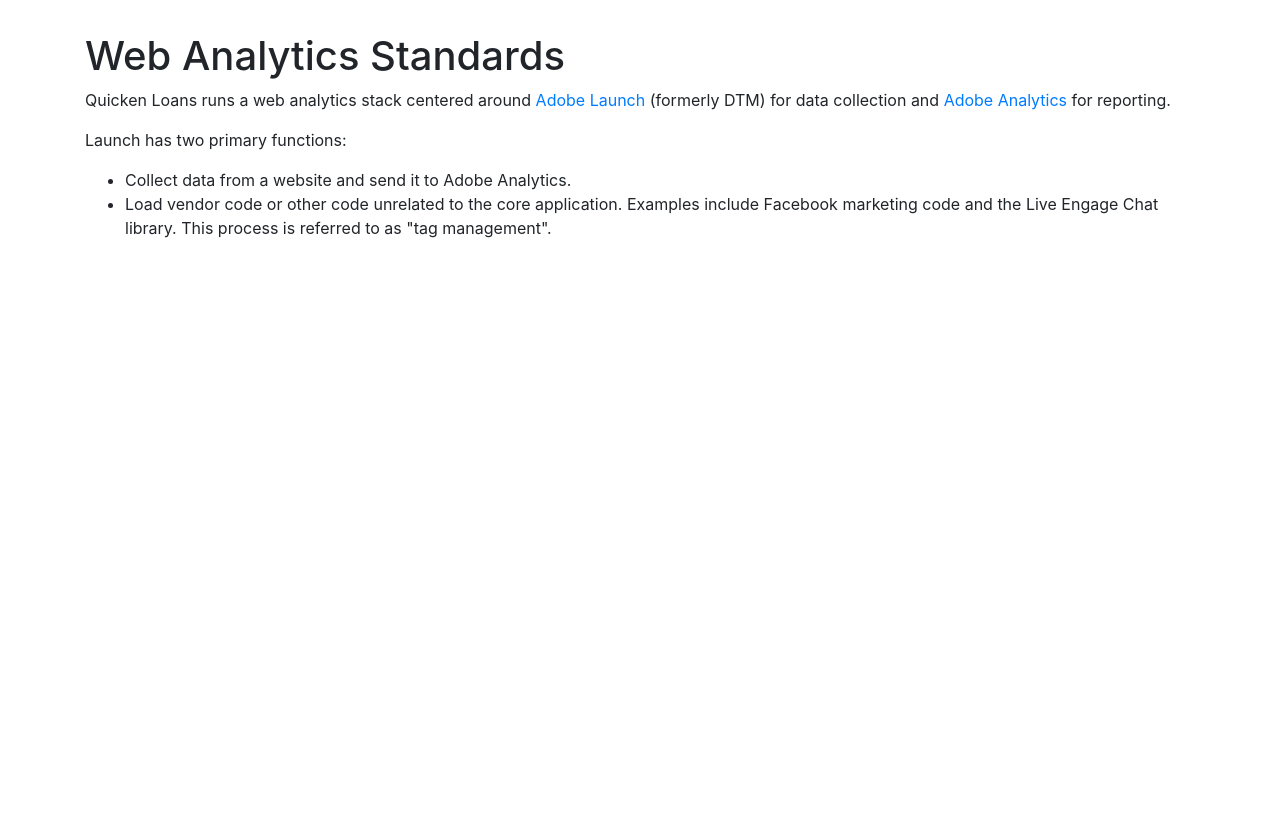
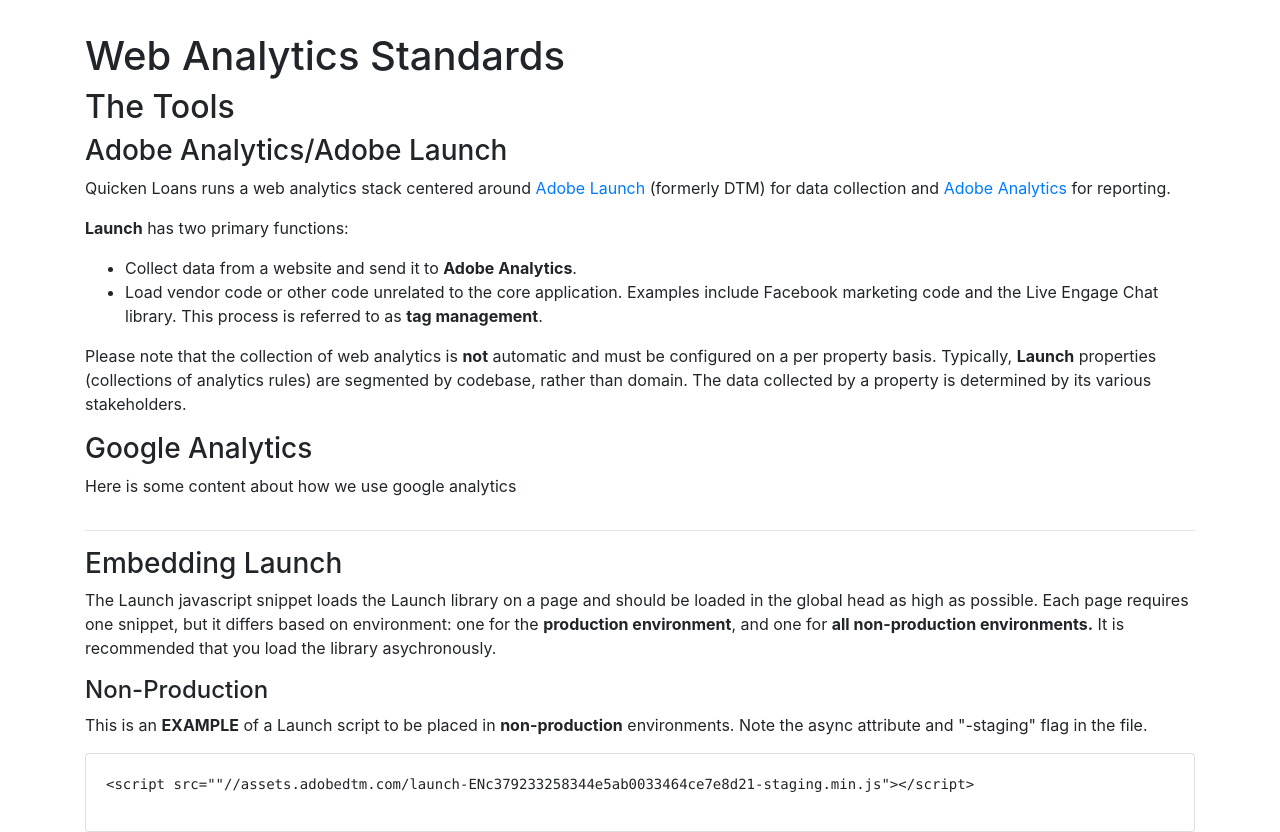
Before and after one commit to johndavidsimmons/analytics-req, a React (Create React App) app: page / in a window 1280 px wide. Before the commit the page ends 800 px from the top, so only its background shows below. Built offline with nearby package versions, Linux system fonts and the light colour scheme.

Commit message:
header done

```diff
--- a/package.json
+++ b/package.json
@@ -28,5 +28,5 @@
     "not ie <= 11",
     "not op_mini all"
   ],
-  "homepage": "https://johndavidsimmons.github.io/analytics-req"
+  "homepage": "https://johndavidsimmons.github.io/analytics-req/"
 }
--- a/src/App.js
+++ b/src/App.js
@@ -2,6 +2,7 @@
 import Button from "react-bootstrap/Button";
 import { Container, Row, Col } from "react-bootstrap";
 import Header from "./Components/Header";
+import Embed from "./Components/Embed";
 
 import logo from "./logo.svg";
 import "./App.scss";
@@ -16,6 +17,12 @@
               <Header />
             </Col>
           </Row>
+          <hr />
+          <Row>
+            <Col>
+              <Embed />
+            </Col>
+          </Row>
         </Container>
       </div>
     );
--- /dev/null
+++ b/src/Components/Embed/index.js
@@ -0,0 +1,37 @@
+import React, { Component } from "react";
+
+class Embed extends Component {
+  render() {
+    return (
+      <div>
+        <h3>Embedding Launch</h3>
+        <p>
+          The Launch javascript snippet loads the Launch library on a page and
+          should be loaded in the global head as high as possible. Each page
+          requires one snippet, but it differs based on environment: one for the{" "}
+          <b>production environment</b>, and one for{" "}
+          <b>all non-production environments.</b> It is recommended that you
+          load the library asychronously.
+        </p>
+        <h4>Non-Production</h4>
+        <p>
+          This is an <b>EXAMPLE</b> of a Launch script to be placed in{" "}
+          <b>non-production</b> environments. Note the async attribute and
+          "-staging" flag in the file.
+        </p>
+        <div className="card">
+          <div className="card-body">
+            <pre>
+              <code>
+                &lt;script
+                src=""//assets.adobedtm.com/launch-ENc379233258344e5ab0033464ce7e8d21-staging.min.js"&gt;&lt;/script&gt;
+              </code>
+            </pre>
+          </div>
+        </div>
+      </div>
+    );
+  }
+}
+
+export default Embed;
--- a/src/Components/Header/index.js
+++ b/src/Components/Header/index.js
@@ -1,16 +1,11 @@
 import React, { Component } from "react";
 
-class Header extends Component {
-  render() {
-    return (
+const Adobe = () => (
   <div>
-        <h1>Web Analytics Standards</h1>
+    <h3>Adobe Analytics/Adobe Launch</h3>
     <p>
       Quicken Loans runs a web analytics stack centered around{" "}
-          <a
-            href="//www.adobe.com/experience-platform/launch.html"
-            target="_blank"
-          >
+      <a href="//www.adobe.com/experience-platform/launch.html" target="_blank">
         Adobe Launch
       </a>{" "}
       (formerly DTM) for data collection and{" "}
@@ -22,15 +17,44 @@
       </a>{" "}
       for reporting.
     </p>
-        <p>Launch has two primary functions:</p>
+    <p>
+      <b>Launch</b> has two primary functions:
+    </p>
     <ul>
-          <li>Collect data from a website and send it to Adobe Analytics.</li>
+      <li>
+        Collect data from a website and send it to <b>Adobe Analytics</b>.
+      </li>
       <li>
         Load vendor code or other code unrelated to the core application.
         Examples include Facebook marketing code and the Live Engage Chat
-            library. This process is referred to as "tag management".
+        library. This process is referred to as <b>tag management</b>.
       </li>
     </ul>
+    <p>
+      Please note that the collection of web analytics is <b>not</b> automatic
+      and must be configured on a per property basis. Typically, <b>Launch</b>{" "}
+      properties (collections of analytics rules) are segmented by codebase,
+      rather than domain. The data collected by a property is determined by its
+      various stakeholders.
+    </p>
+  </div>
+);
+
+const Google = () => (
+  <div>
+    <h3>Google Analytics</h3>
+    <p>Here is some content about how we use google analytics</p>
+  </div>
+);
+
+class Header extends Component {
+  render() {
+    return (
+      <div>
+        <h1>Web Analytics Standards</h1>
+        <h2>The Tools</h2>
+        <Adobe />
+        <Google />
       </div>
     );
   }
```
Lines whose indentation alone changed are shown as unchanged.
